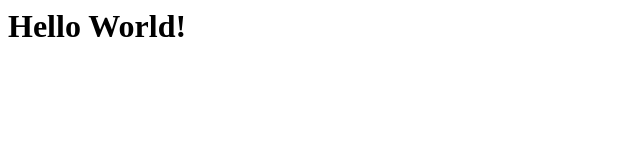
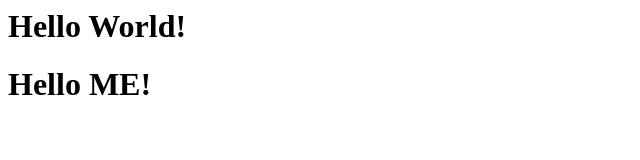
Before and after one commit to Bjonne696/WorkflowActions, a plain HTML site: page index.html in a window 1280 px wide. Shown: the whole page, without its empty margins (0-640 px from the left). Drawn offline with Linux system fonts and the light colour scheme.

Commit message:
Update index.html

```diff
--- a/index.html
+++ b/index.html
@@ -4,5 +4,6 @@
 </head>
 <body>
   <h1>Hello World!</h1>
+  <h1>Hello ME!</h1>
 </body>
 </html>
```
